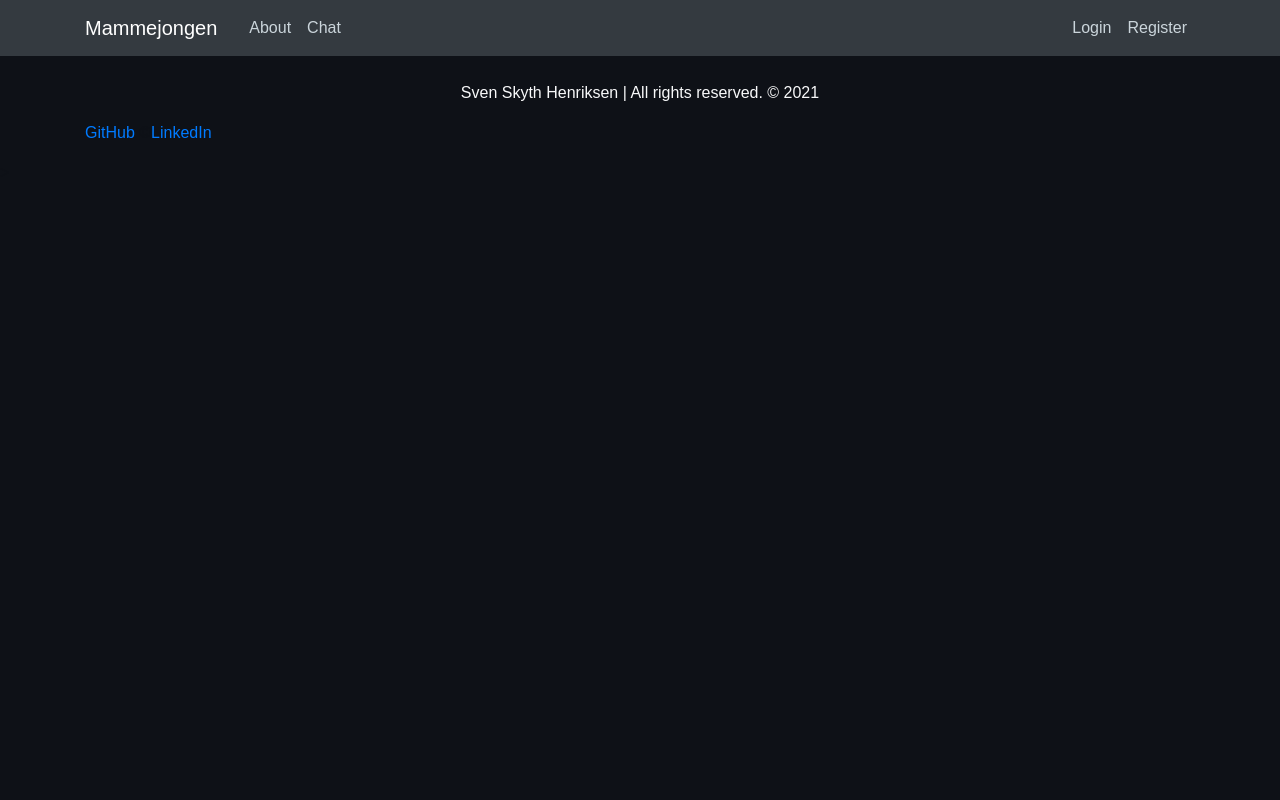
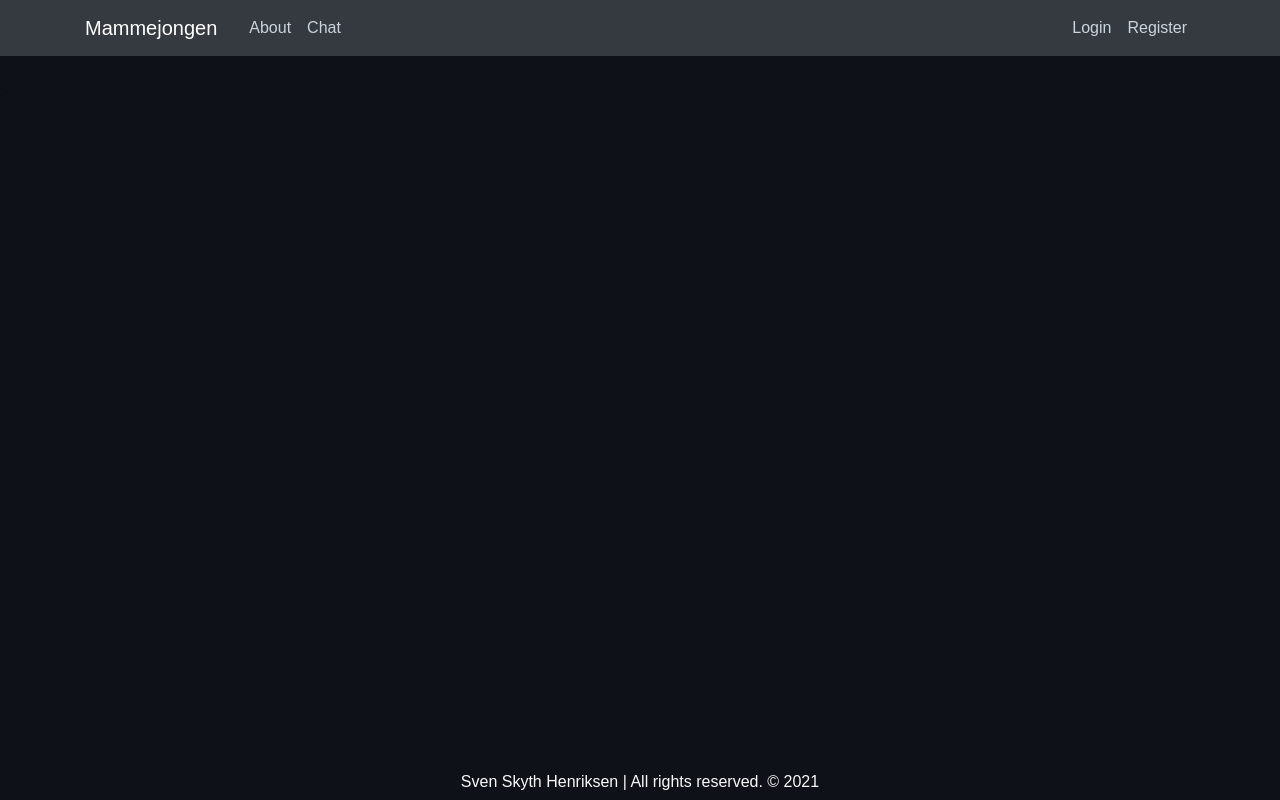
Before and after one commit to Sven-Skyth-Henriksen/Mammejongen_Website, a Flask app: page /chat in a window 1280 px wide. Run offline with Flask 2, Linux system fonts and the light colour scheme; data that the repository does not hold is empty; some libraries are stand-ins or nearby versions.

Commit message:
footer bottom fix

```diff
--- a/flaskblog/static/main.css
+++ b/flaskblog/static/main.css
@@ -31,6 +31,14 @@ h1{
 .home-jumbotron-container{
   padding-left:3em;
   padding-right: 3em;
+}
+#footer {
+  position: fixed;
+  padding: 10px 10px 0px 10px;
+  bottom: 0;
+  width: 100%;
+  /* Height of the footer*/
+  height: 40px;
 }
 
 .jumbotron {
--- a/flaskblog/templates/layout.html
+++ b/flaskblog/templates/layout.html
@@ -60,7 +60,7 @@
         </div>
 
     </main>
-    <footer>
+    <footer id="footer">
       <div class="container">
           <p class="text-center text-light"> Sven Skyth Henriksen | All rights reserved. © 2021</p>
             <a class='Link' href='https://github.com/Sven-Skyth-Henriksen'>GitHub</a>
```
